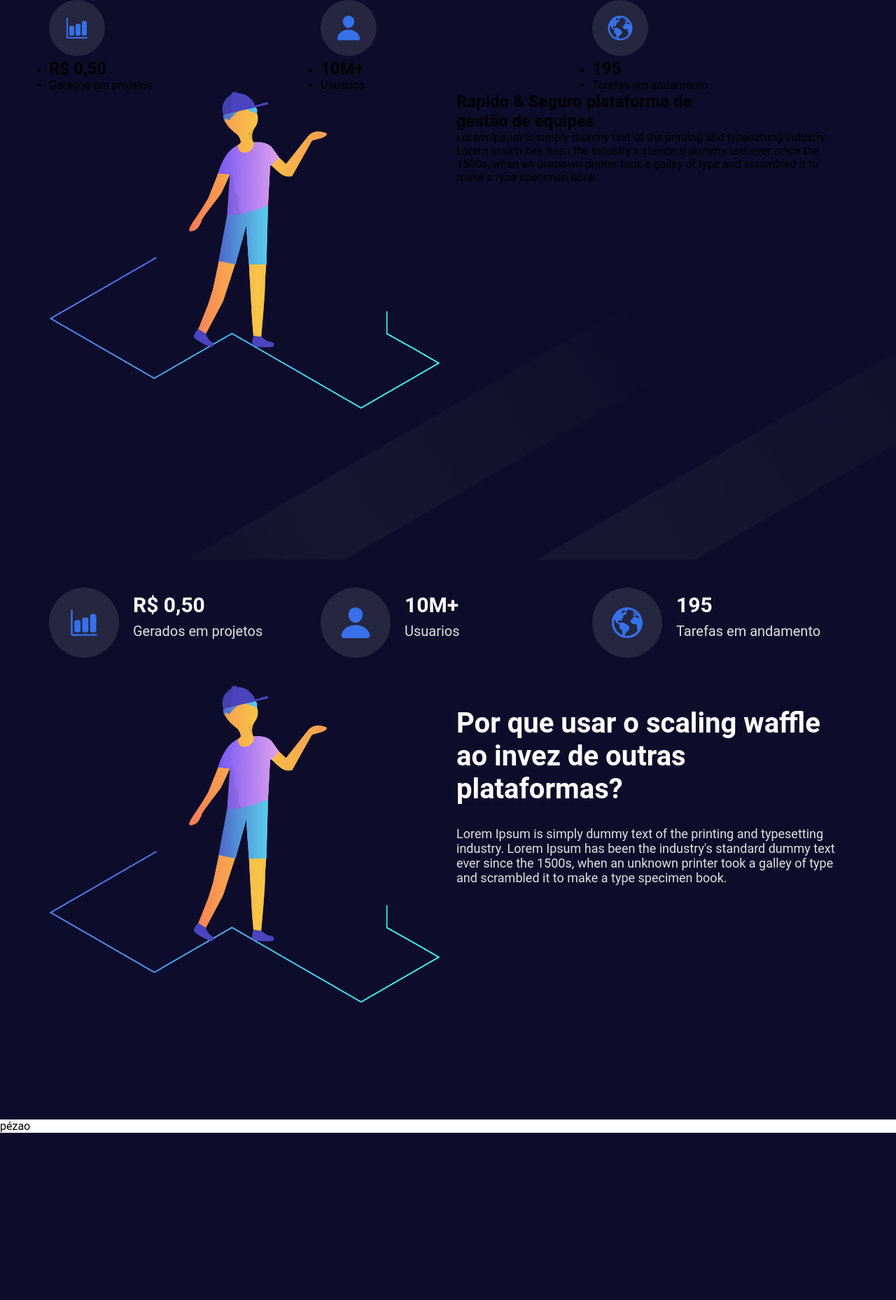
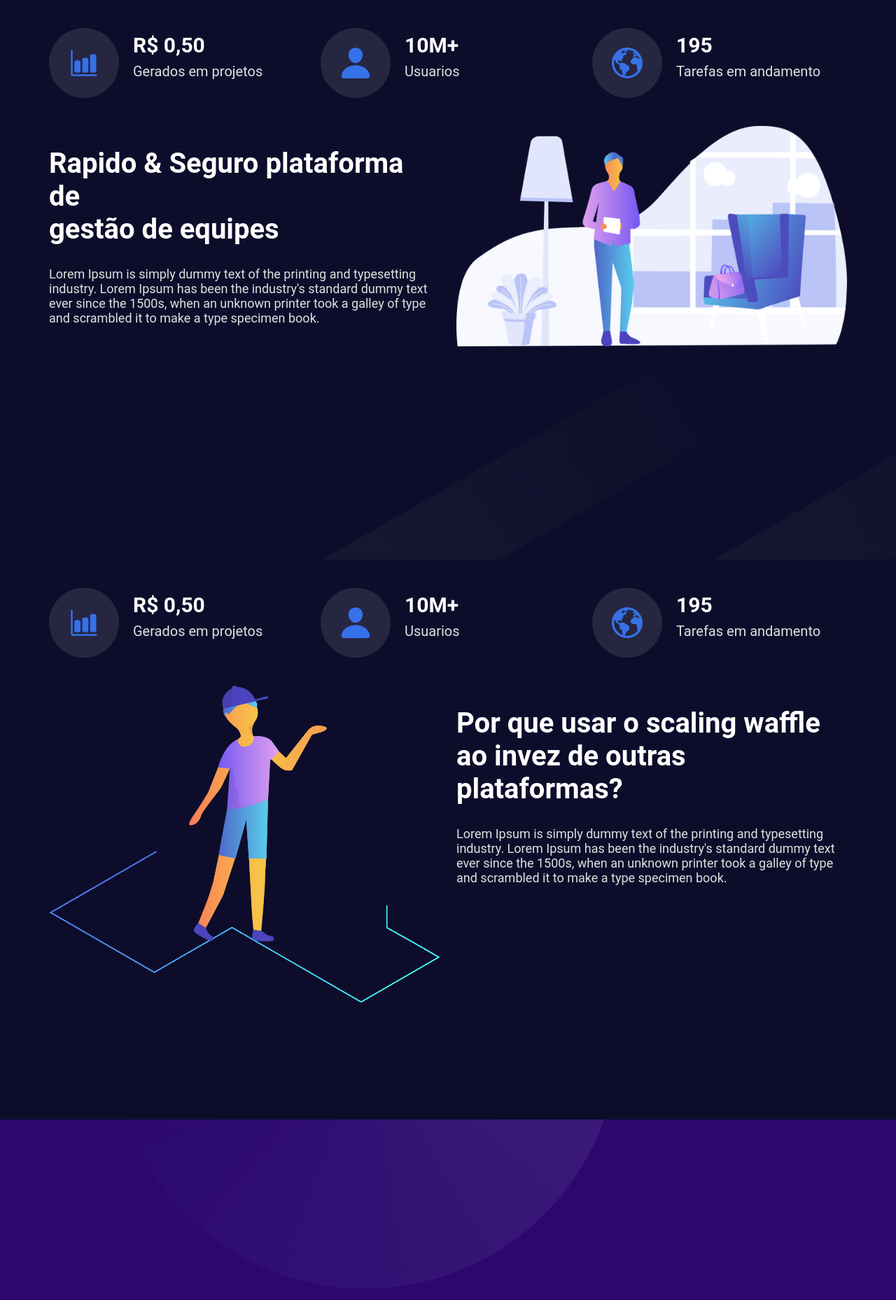
Before and after one commit to Waffle-Team/scaling-waffle, a PHP site: page / in a window 1280 px wide. Shown: the part 62-1920 px from the top of the page at 70% size. Before the commit the page ends 1681 px from the top, so only its background shows below. Run offline with PHP 8.4, Linux system fonts and the light colour scheme.

Commit message:
backgrounds

```diff
--- a/front-dependencies/assets/css/home.css
+++ b/front-dependencies/assets/css/home.css
@@ -3,51 +3,6 @@
     --primary: #0D0D2B;
     --text-A: #fff;
     --text-B: #E0E0E0;
-}
-#porque-usar{
-    background-color: var(--primary);
-    color: var(--text-A);
-    height: 100vh;
-}
-#porque-usar #statistics{
-    padding: 5vh 0;
-}
-#porque-usar #statistics .statistic-warp{
-    display: inline-flex;
-}
-#porque-usar #statistics .statistic-warp img{
-    width: 100px;
-    height: auto;
-}
-#porque-usar #statistics .statistic-warp ul{
-    margin-left: 20px;
-    list-style: none;
-}
-#porque-usar #statistics .statistic-warp ul h2{
-    font-size: 30px;
-    font-weight: bold;
-    line-height: 50px;
-}
-#porque-usar #statistics .statistic-warp ul p{
-    font-size: 20px;
-    color: var(--text-B);
-}
-
-/*  */
-#porque-usar #call-text h3{
-    margin: 30px 0;
-    font-size: 40px;
-}
-#porque-usar #call-text p{
-    font-size: 18px;
-    color: var(--text-B);
-}
-
-
-#banner-home{
-	background-image: url('../images/home/background1.png');
-	height: 100vh;
-	background-size: 170vh;
 }
 
 header{
@@ -93,21 +48,103 @@ header #header_registrar button#header-login{
     border: 0;
 }
 
+#banner-home{
+	background-image: url('../images/home/background1.png');
+	color: var(--text-A);
+	height: 100vh;
+	background-size: 190vh;
+}
+#porque-usar{
+    background-image: url('../images/home/background2.png');
+	color: var(--text-A);
+    height: 100vh;
+	background-size: 100vh;
+}
+#features{
+	background-image: url('../images/home/background3.png');
+	color: var(--text-A);
+	height: 372vh;
+	background-size: 190vh;
+}
+#email{
+	background-image: url('../images/home/background4.png');
+	color: var(--text-A);
+	height: 36vh;
+	background-size: 135vh;
+}
+footer{
+	background-image: url('../images/home/background5.png');
+	color: var(--text-A);
+	height: 51vh;
+	background-size: 100vh;
+}
 
-
-
-
-
-
-
-
-
-
-
-
-
-
-
-
+#banner-home #statistics{
+    padding: 5vh 0;
+}
+#banner-home #statistics .statistic-warp{
+    display: inline-flex;
+}
+#banner-home #statistics .statistic-warp img{
+    width: 100px;
+    height: auto;
+}
+#banner-home #statistics .statistic-warp ul{
+    margin-left: 20px;
+    list-style: none;
+}
+#banner-home #statistics .statistic-warp ul h2{
+    font-size: 30px;
+    font-weight: bold;
+    line-height: 50px;
+}
+#banner-home #statistics .statistic-warp ul p{
+    font-size: 20px;
+    color: var(--text-B);
+}
 
 /*  */
+#banner-home #call-text h3{
+    margin: 30px 0;
+    font-size: 40px;
+}
+#banner-home #call-text p{
+    font-size: 18px;
+    color: var(--text-B);
+}
+
+#porque-usar #statistics{
+    padding: 5vh 0;
+}
+#porque-usar #statistics .statistic-warp{
+    display: inline-flex;
+}
+#porque-usar #statistics .statistic-warp img{
+    width: 100px;
+    height: auto;
+}
+#porque-usar #statistics .statistic-warp ul{
+    margin-left: 20px;
+    list-style: none;
+}
+#porque-usar #statistics .statistic-warp ul h2{
+    font-size: 30px;
+    font-weight: bold;
+    line-height: 50px;
+}
+#porque-usar #statistics .statistic-warp ul p{
+    font-size: 20px;
+    color: var(--text-B);
+}
+
+/*  */
+#porque-usar #call-text h3{
+    margin: 30px 0;
+    font-size: 40px;
+}
+#porque-usar #call-text p{
+    font-size: 18px;
+    color: var(--text-B);
+}
+
+/*  */
--- a/index.html
+++ b/index.html
@@ -63,13 +63,13 @@
                 </div>
                 <div class="row" id="call-text">
                     <div class="col-6">
-                        <img class="icon-statistics" src="./front-dependencies/assets/images/home/boy.png" alt="">
+                        <h3>Rapido & Seguro
+						plataforma de<br>
+						gestão de equipes</h3>
+                        <p>Lorem Ipsum is simply dummy text of the printing and typesetting industry. Lorem Ipsum has been the industry's standard dummy text ever since the 1500s, when an unknown printer took a galley of type and scrambled it to make a type specimen book.</p>
                     </div>
-                    <div class="col-6">
-                        <h2>Rapido & Seguro
-						plataforma de<br>
-						gestão de equipes</h2>
-                        <p>Lorem Ipsum is simply dummy text of the printing and typesetting industry. Lorem Ipsum has been the industry's standard dummy text ever since the 1500s, when an unknown printer took a galley of type and scrambled it to make a type specimen book.</p>
+					<div class="col-6">
+                        <img class="icon-statistics" src="./front-dependencies/assets/images/home/man.png" alt="">
                     </div>
                 </div>
             </div>
```
Also changed, not shown: front-dependencies/assets/images/home/background2.png (added), front-dependencies/assets/images/home/background3.png (added), front-dependencies/assets/images/home/background4.png (added), front-dependencies/assets/images/home/background5.png (added).
